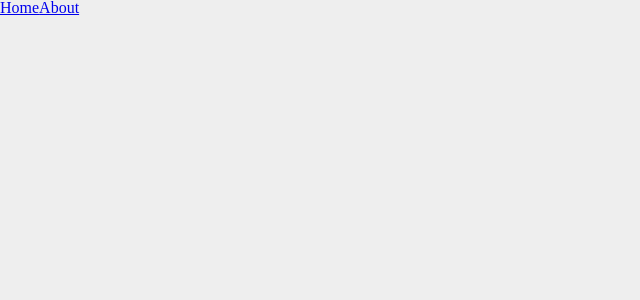
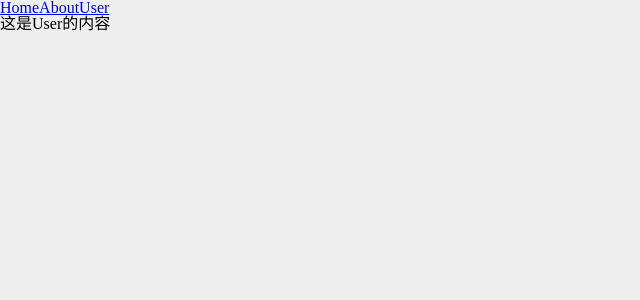
Before and after one commit to zjy4fun/react-admin-bilibili, a React (Vite) app: page /user in a window 1280 px wide. Before the commit this address had no page. Shown: the top 300 px of the page, without its empty margins (0-640 px from the left). Built offline with nearby package versions, Linux system fonts and the light colour scheme.

Commit message:
add router user

```diff
--- a/src/App.tsx
+++ b/src/App.tsx
@@ -7,6 +7,7 @@ function App() {
     <div className="App">
       <Link to="/home">Home</Link>
       <Link to="/about">About</Link>
+      <Link to="/user">User</Link>
       {outlet}
     </div>
   )
--- a/src/router/index.tsx
+++ b/src/router/index.tsx
@@ -1,5 +1,6 @@
 import Home from '../views/Home'
 import About from '../views/About'
+import User from '../views/User'
 import {Navigate} from "react-router-dom" //重定向组件
 
 const routes = [
@@ -14,6 +15,10 @@ const routes = [
     {
         path: "/about",
         element: <About />
+    },
+    {
+        path: "/user",
+        element: <User />
     }
 ]
 
--- /dev/null
+++ b/src/views/User.tsx
@@ -0,0 +1,9 @@
+function View(){
+    return (
+        <div>
+            <p>这是User的内容</p>
+        </div>
+    )
+}
+
+export default View
```
